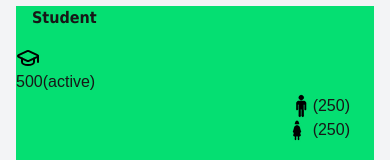
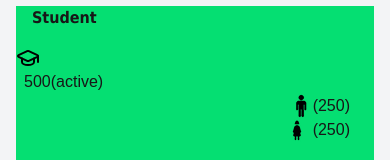
Before and after one commit to Eze-Israel/School-result-system, a Next.js app: page /dashboard in a window 390 px wide. Shown: the part 338-498 px from the top of the page. Built offline with nearby package versions, Linux system fonts and the light colour scheme.

Commit message:
mobile fixing size

```diff
--- a/src/pages/dashboard.tsx
+++ b/src/pages/dashboard.tsx
@@ -228,7 +228,7 @@
                   <div className="flex justify-between flex-col md:ml-4">
                   <div className="flex items-left flex-col">
                   <GraduationCapIcon className="h-[40] w-[50] text-black rounded-full mr-2"/>
-                  <span className="text-md">500{"(active)"}</span>
+                  <span className="text-md ml-2">500{"(active)"}</span>
                   </div>
 
                   <div className="flex items-end flex-col">
```
